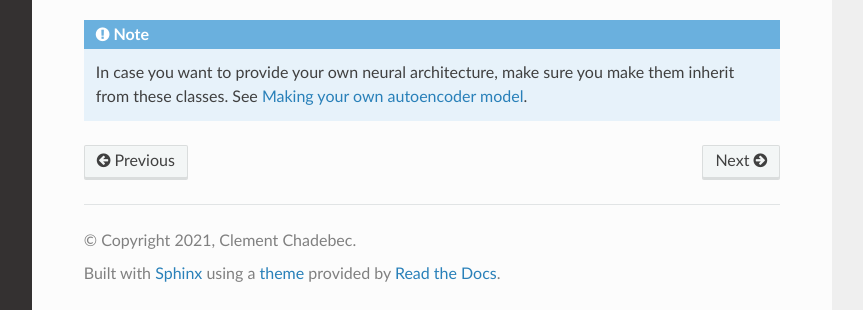
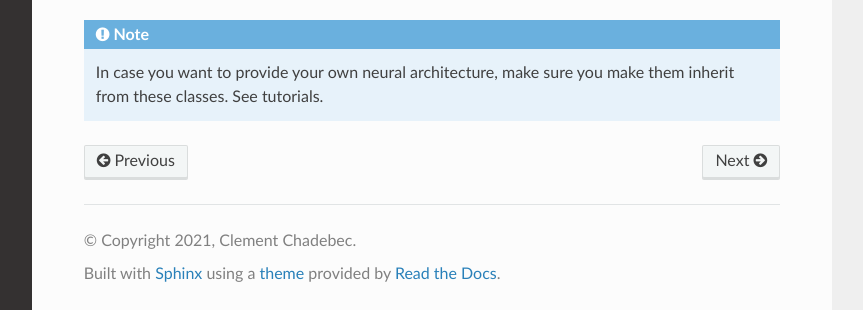
Before and after one commit to Cmeo97/benchmark_VAE, a Sphinx documentation site: the page built from docs/source/models/nn/pythae_benchmarks_nn.rst, in a window 1280 px wide and 900 px high, scrolled down 682 px, cut to the strip 590-900 px from the top of the window. Shown: the whole strip, without its empty margins (268-1131 px from the left). Built offline with Sphinx 7.4.7 and the Read the Docs theme 2.0.0, drawn with Linux system fonts in a browser that asks for light colours; pages that are not in the unit, such as notebooks, are missing from menus.

Commit message:
minor updates on docs

```diff
--- a/docs/source/models/nn/pythae.models.nn.rst
+++ b/docs/source/models/nn/pythae.models.nn.rst
@@ -64,4 +64,5 @@
 
 .. note::
 
-   In case you want to provide your own neural architecture, make sure you make them inherit from these classes. See :ref:`making-your-own-vae`.
+   In case you want to provide your own neural architecture, make sure you make them inherit from these classes.
+   See tutorials.
--- a/docs/source/models/nn/pythae_base_nn.rst
+++ b/docs/source/models/nn/pythae_base_nn.rst
@@ -3,7 +3,7 @@
 **********************************
 
 The base neural nets from which all further neural nets must inherit. In particular, if you decide
-to provide your own ones make them inherit from them. See :ref:`making-your-own-vae` for further
+to provide your own ones make them inherit from them. See tutorials for further
 details.
 
 .. autoclass:: pythae.models.nn.BaseEncoder
--- a/docs/source/models/nn/pythae_benchmarks_nn.rst
+++ b/docs/source/models/nn/pythae_benchmarks_nn.rst
@@ -44,11 +44,12 @@
    pythae.models.nn.benchmarks.celeba
 
 .. autosummary::
-   ~pythae.models.nn.benchmarks.celeba.Encoder_AE_MNIST
-   ~pythae.models.nn.benchmarks.celeba.Encoder_VAE_MNIST
-   ~pythae.models.nn.benchmarks.celeba.Decoder_AE_MNIST
+   ~pythae.models.nn.benchmarks.celeba.Encoder_AE_CELEBA
+   ~pythae.models.nn.benchmarks.celeba.Encoder_VAE_CELEBA
+   ~pythae.models.nn.benchmarks.celeba.Decoder_AE_CELEBA
    :nosignatures:
 
 .. note::
 
-   In case you want to provide your own neural architecture, make sure you make them inherit from these classes. See :ref:`making-your-own-vae`.
+   In case you want to provide your own neural architecture, make sure you make them inherit from these classes.
+   See tutorials.
--- a/docs/source/models/pythae.models.wae.rst
+++ b/docs/source/models/pythae.models.wae.rst
@@ -9,5 +9,5 @@
 .. autoclass:: pythae.models.WAE_MMD_Config
    :members:
 
-.. autoclass:: pythae.models.WAEèMMD
+.. autoclass:: pythae.models.WAE_MMD
    :members:
```
Also changed, not shown: other parts of docs/source/models/nn/pythae_benchmarks_nn.rst (+3 -3 lines), 4 other files.
